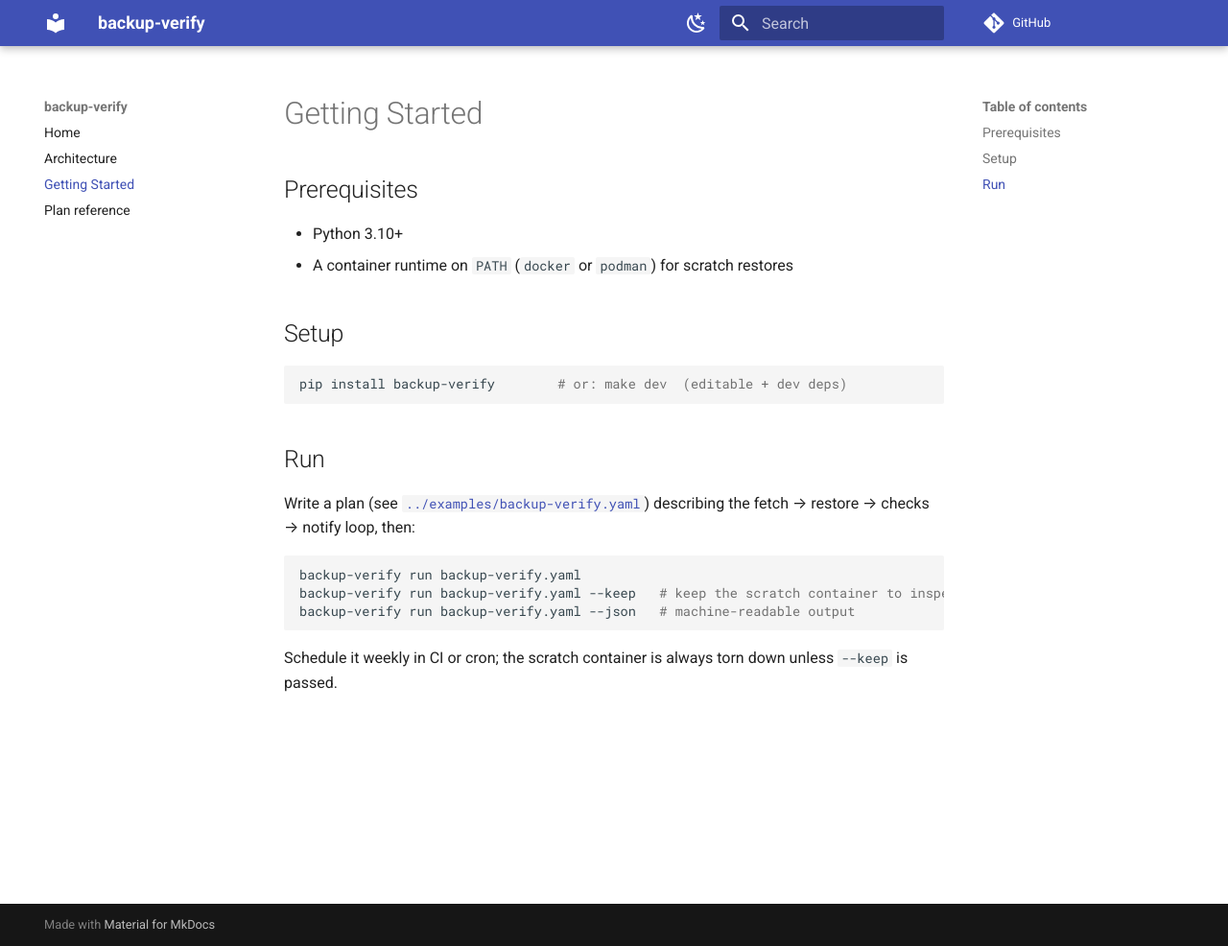
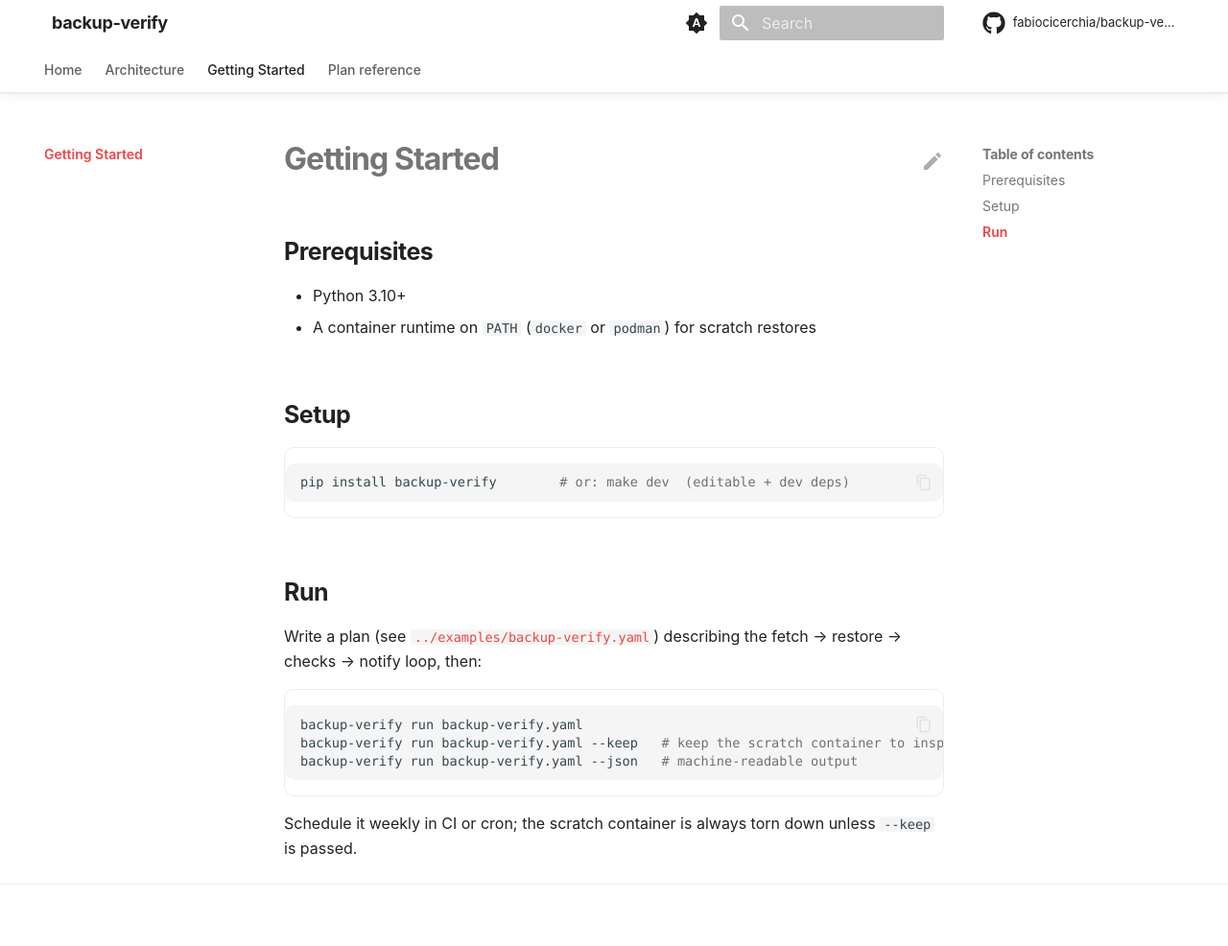
Before and after one commit to fabiocicerchia/backup-verify, an MkDocs documentation site: the page built from docs/getting-started.md, in a window 1280 px wide and 986 px high. Shown: the whole window at 96% size. Built offline with MkDocs 1.6.1 and Material for MkDocs 9.7.7, drawn with Linux system fonts in a browser that asks for light colours; comment, search, counter and statistics services are not loaded.

Commit message:
feat(docs): build the docs site in Actions and drop Read the Docs (#44)
* feat(docs): build the docs site in Actions and drop Read the Docs

This repo's mkdocs.yml has never been rendered: Pages serves main/docs as
a folder, so the site is docs/index.html plus raw markdown, and the doc
pages come back as text/markdown rather than a rendered site.

docs.yml builds it with `mkdocs build --strict` on the pinned toolchain and
deploys the artifact to Pages. The splash is copied to the artifact root,
where the repo homepage and README badges already point, and the rendered
site publishes under /docs/ — so no existing URL breaks.

mkdocs.yml takes the shared Material template but keeps this repo's own nav.
docs/requirements.txt pins the toolchain, git-revision-date-localized
included: the config loads it and the strict build aborts without it.
check-yaml skips mkdocs.yml, whose Material tags safe_load cannot parse.

The strict build also found links the raw-markdown site was hiding:
../README.md was never a valid relative target (the README is not inside
docs/), and several links pointed at files outside the docs tree. Fixed
in: docs/getting-started.md.

Co-Authored-By: Claude Opus 5 (1M context) <noreply@anthropic.com>
Claude-Session: https://claude.ai/code/session_01F5By8zzZMak7tqZGraixSJ

* feat(docs): link the splash to the rendered site and its palette

The splash predates /docs/ existing: it defined its own --accent pair next to
a second copy in docs/stylesheets/extra.css, and sent "Full docs" to the
GitHub README because there was no rendered site to send it to.

docs/index.html now links docs/stylesheets/extra.css — the path is relative to
the deployed layout, splash at / and docs at /docs/ — so the stylesheet holds
the only copy of the palette and the two cannot drift. This repo's cluster
pair moved there from the splash. "Full docs" points at docs/.

Material substitutes a generic book icon when theme.logo is unset, which it is
here, so the stand-in is hidden rather than shipped as the brand. The
mkdocs.yml comments describing the Read the Docs build are gone with the build
itself, and site/ is ignored so a local `mkdocs build` leaves nothing behind.

Co-Authored-By: Claude Opus 5 (1M context) <noreply@anthropic.com>
Claude-Session: https://claude.ai/code/session_011KGz6YbUgryVge5dg7dxXd

---------

Co-authored-by: Claude Opus 5 (1M context) <noreply@anthropic.com>

````diff
--- a/.pre-commit-config.yaml
+++ b/.pre-commit-config.yaml
@@ -22,7 +22,7 @@ repos:
         # templates rather than YAML — the parser cannot read either as-is. The
         # exclude is path-relative so it catches chart/ and charts/<name>/ alike.
         args: [--allow-multiple-documents]
-        exclude: (^|/)templates/
+        exclude: (^|/)templates/|^mkdocs\.yml$
       - id: check-json
       - id: check-toml
       # Python only (types: [python]) — a no-op in a repo with no .py files, so
--- a/docs/getting-started.md
+++ b/docs/getting-started.md
@@ -13,7 +13,7 @@ pip install backup-verify        # or: make dev  (editable + dev deps)
 
 ## Run
 
-Write a plan (see [`../examples/backup-verify.yaml`](../examples/backup-verify.yaml))
+Write a plan (see [`../examples/backup-verify.yaml`](https://github.com/fabiocicerchia/backup-verify/blob/main/examples/backup-verify.yaml))
 describing the fetch → restore → checks → notify loop, then:
 
 ```sh
--- /dev/null
+++ b/docs/stylesheets/extra.css
@@ -0,0 +1,240 @@
+/*
+ * backup-verify — premium documentation theme for MkDocs Material.
+ * System typography, gradient accents, soft depth, icon-driven feature cards.
+ * Nothing here loads over the network: no CDN, no web font, no analytics.
+ *
+ * ── The one thing you change ──────────────────────────────────────────────
+ * The accent pair below, and nothing else. It is the only copy of the palette:
+ * docs/index.html links this file, so the splash and the rendered docs cannot
+ * drift apart. Pick the colour of the cluster the project belongs to so they
+ * read as one family — don't pick from taste:
+ *
+ *   platform / Kubernetes    #38bdf8  #3b82f6   (blue)
+ *   security / supply chain  #fb923c  #ef4444   (orange-red)
+ *   CLI utilities            #22d3ee  #6366f1   (cyan-indigo)   ← default
+ *   GreenOps                 #34d399  #059669   (green)
+ *
+ * A project may take its own pair when the colour carries meaning (gandalf is
+ * purple, dark-canary amber, offline teal).
+ */
+
+:root {
+  /* The palette, read by both the docs and the splash. The roles below split
+     them for legibility: --accent-2 carries chrome and links, where the
+     contrast is against white, --accent is the interactive one, and the hero
+     and buttons blend the two. */
+  --accent: #fb923c;
+  --accent-2: #ef4444;
+
+  --md-primary-fg-color: var(--accent-2);
+  --md-primary-fg-color--light: var(--accent-2);
+  --md-primary-fg-color--dark: var(--accent-2);
+  --md-accent-fg-color: var(--accent);
+
+  /* System stack — matches docs/index.html and needs no download. */
+  --md-text-font-family: -apple-system, BlinkMacSystemFont, "Segoe UI", Roboto,
+    Helvetica, Arial, sans-serif;
+  --md-code-font-family: ui-monospace, SFMono-Regular, "SF Mono", Menlo, Monaco,
+    Consolas, "Liberation Mono", monospace;
+}
+
+/* Keep the header/links legible on the custom primary in both schemes. */
+[data-md-color-primary="custom"] {
+  --md-primary-bg-color: #ffffff;
+  --md-typeset-a-color: var(--accent-2); /* indigo — readable on white */
+}
+[data-md-color-scheme="slate"] {
+  --md-typeset-a-color: var(--accent); /* cyan — readable on the dark ground */
+  --md-default-bg-color: #0b0f1a;
+  --md-default-bg-color--light: #0d1220;
+}
+[data-md-color-scheme="slate"] .md-header,
+[data-md-color-scheme="slate"] .md-tabs {
+  background-color: #0b0f1a;
+}
+
+/* === Header: translucent, blurred, hairline divider ====================== */
+
+.md-header {
+  background-color: var(--md-default-bg-color);
+  color: var(--md-default-fg-color);
+  box-shadow: none;
+  border-bottom: 1px solid var(--md-default-fg-color--lightest);
+  backdrop-filter: saturate(180%) blur(20px);
+  -webkit-backdrop-filter: saturate(180%) blur(20px);
+}
+.md-header[data-md-state="shadow"],
+.md-header--shadow {
+  box-shadow: 0 2px 12px rgba(0, 0, 0, 0.06);
+}
+.md-header__title {
+  font-weight: 700;
+  letter-spacing: -0.02em;
+}
+.md-tabs {
+  background-color: var(--md-default-bg-color);
+  color: var(--md-default-fg-color);
+  border-bottom: 1px solid var(--md-default-fg-color--lightest);
+}
+.md-tabs__link {
+  opacity: 0.72;
+  font-weight: 500;
+}
+.md-tabs__link:hover,
+.md-tabs__link--active {
+  opacity: 1;
+}
+
+/* === Typography ========================================================== */
+
+.md-typeset {
+  font-feature-settings: "kern", "liga";
+}
+.md-typeset h1 {
+  font-weight: 700;
+  letter-spacing: -0.03em;
+  line-height: 1.15;
+}
+.md-typeset h2 {
+  font-weight: 650;
+  letter-spacing: -0.02em;
+  margin-top: 2.4em;
+}
+.md-typeset h3 {
+  font-weight: 600;
+  letter-spacing: -0.01em;
+}
+
+/* Rounded, bordered code blocks — softer than the default flush edges. */
+.md-typeset pre > code,
+.md-typeset .highlight > pre {
+  border-radius: 10px;
+}
+.md-typeset .highlight {
+  border-radius: 10px;
+  border: 1px solid var(--md-default-fg-color--lightest);
+}
+
+/* Tables read as cards and scroll on narrow screens instead of clipping. */
+.md-typeset table:not([class]) {
+  border-radius: 10px;
+  border: 1px solid var(--md-default-fg-color--lightest);
+  overflow: hidden;
+  font-size: 0.78rem;
+}
+.md-typeset table:not([class]) th {
+  font-weight: 600;
+  text-transform: uppercase;
+  letter-spacing: 0.04em;
+  font-size: 0.68rem;
+}
+
+/* === Buttons ============================================================= */
+
+.md-typeset .md-button {
+  border-radius: 980px;
+  font-weight: 600;
+  padding: 0.5em 1.4em;
+  transition: transform 0.25s cubic-bezier(0.25, 0.1, 0.25, 1),
+    box-shadow 0.25s ease;
+}
+.md-typeset .md-button--primary {
+  background: linear-gradient(135deg, var(--accent), var(--accent-2));
+  border: none;
+  color: #fff;
+}
+.md-typeset .md-button:hover {
+  transform: translateY(-1px) scale(1.02);
+  box-shadow: 0 6px 24px rgba(99, 102, 241, 0.3);
+}
+
+/* === Home hero =========================================================== */
+/* Rendered from a <div class="hero"> block in docs/README.md. */
+
+.md-typeset .hero {
+  text-align: center;
+  padding: 3.5rem 1rem 1rem;
+}
+.md-typeset .hero h1 {
+  font-size: 3rem;
+  margin: 0 0 0.4rem;
+  background: linear-gradient(135deg, var(--accent), var(--accent-2));
+  -webkit-background-clip: text;
+  background-clip: text;
+  -webkit-text-fill-color: transparent;
+  color: transparent;
+}
+.md-typeset .hero .hero-tagline {
+  font-size: 1.3rem;
+  font-weight: 500;
+  color: var(--md-default-fg-color--light);
+  max-width: 42rem;
+  margin: 0 auto 1.6rem;
+  line-height: 1.4;
+}
+.md-typeset .hero .md-button + .md-button {
+  margin-left: 0.5rem;
+}
+
+/* === Feature cards ======================================================= */
+/* Material's `<div class="grid cards">` list syntax, given depth + hover. */
+
+.md-typeset .grid.cards > ul > li,
+.md-typeset .grid > .card {
+  border-radius: 16px;
+  border: 1px solid var(--md-default-fg-color--lightest);
+  padding: 1.4rem;
+  transition: transform 0.3s cubic-bezier(0.25, 0.1, 0.25, 1),
+    box-shadow 0.3s ease, border-color 0.3s ease;
+}
+.md-typeset .grid.cards > ul > li:hover,
+.md-typeset .grid > .card:hover {
+  transform: translateY(-3px);
+  border-color: color-mix(in srgb, var(--accent) 40%, transparent);
+  box-shadow: 0 10px 34px rgba(0, 0, 0, 0.08);
+}
+[data-md-color-scheme="slate"] .md-typeset .grid.cards > ul > li:hover {
+  box-shadow: 0 10px 34px rgba(0, 0, 0, 0.5);
+}
+.md-typeset .grid.cards > ul > li > hr {
+  margin: 0.8rem 0;
+}
+.md-typeset .grid.cards .twemoji,
+.md-typeset .grid.cards svg {
+  color: var(--accent);
+}
+
+/* === Sidebar / nav ======================================================= */
+
+.md-nav__title {
+  font-weight: 700;
+  letter-spacing: -0.01em;
+}
+.md-nav__link--active {
+  font-weight: 600;
+}
+
+/* === Footer ============================================================== */
+
+.md-footer-meta {
+  background-color: var(--md-default-bg-color);
+  border-top: 1px solid var(--md-default-fg-color--lightest);
+}
+.md-footer-meta .md-footer-copyright,
+.md-footer-meta .md-footer__link {
+  color: var(--md-default-fg-color--light);
+}
+
+html {
+  scroll-behavior: smooth;
+}
+
+/* === Logo ================================================================ */
+/* Material substitutes a generic book icon when `theme.logo` is unset. This
+   repo has no logo, so hide the stand-in rather than ship someone else's glyph
+   as the brand. Delete this block when a real logo lands in mkdocs.yml. */
+
+.md-header__button.md-logo,
+.md-nav__title .md-nav__button.md-logo {
+  display: none;
+}
--- a/mkdocs.yml
+++ b/mkdocs.yml
@@ -1,22 +1,131 @@
+# backup-verify docs — MkDocs Material, styled to feel like a product site
+# (premium hero, feature cards, nav tabs, dark/light, local search, edit links)
+# while staying on the portfolio's standard tooling. See docs/stylesheets/extra.css
+# for the look; the accent palette lives there and is the only thing you swap.
 site_name: backup-verify
 site_description: Restores the latest backup into a scratch container on a schedule and runs smoke queries.
+site_url: https://fabiocicerchia.github.io/backup-verify/docs/
 repo_url: https://github.com/fabiocicerchia/backup-verify
+repo_name: fabiocicerchia/backup-verify
+edit_uri: edit/main/docs/
+copyright: Copyright &copy; 2026 Fabio Cicerchia
 docs_dir: docs
+
+# docs/index.html is the standalone GitHub Pages splash, not a docs page. Keep
+# it out of the MkDocs render so the site home (README.md) maps to index.html
+# without a collision. GitHub Pages serves the raw file at the site root.
+exclude_docs: |
+  index.html
+  requirements.txt
 
 theme:
   name: material
+  # No web fonts: these docs avoid external requests (privacy, offline docs,
+  # reproducible builds). A system font stack is set in extra.css instead.
+  font: false
+  language: en
   palette:
-    - scheme: default
-      toggle: { icon: material/weather-night, name: Dark mode }
-    - scheme: slate
-      toggle: { icon: material/weather-sunny, name: Light mode }
+    # Follows the OS by default, with a manual toggle. `primary`/`accent: custom`
+    # hand the colours to extra.css so both schemes share one palette.
+    - media: "(prefers-color-scheme)"
+      primary: custom
+      accent: custom
+      toggle:
+        icon: material/brightness-auto
+        name: Switch to light mode
+    - media: "(prefers-color-scheme: light)"
+      scheme: default
+      primary: custom
+      accent: custom
+      toggle:
+        icon: material/weather-night
+        name: Switch to dark mode
+    - media: "(prefers-color-scheme: dark)"
+      scheme: slate
+      primary: custom
+      accent: custom
+      toggle:
+        icon: material/weather-sunny
+        name: Switch to system preference
+  features:
+    - navigation.tabs
+    - navigation.tabs.sticky
+    - navigation.sections
+    - navigation.top
+    - navigation.tracking
+    - navigation.indexes
+    - toc.follow
+    - search.suggest
+    - search.highlight
+    - search.share
+    - content.code.copy
+    - content.code.annotate
+    - content.action.edit
+    - content.tooltips
+  icon:
+    repo: fontawesome/brands/github
+    edit: material/pencil
 
+extra_css:
+  - stylesheets/extra.css
+
+extra:
+  # `generator: false` drops the "Made with Material for MkDocs" line; keep it
+  # if you'd rather credit the theme.
+  generator: false
+  social:
+    - icon: fontawesome/brands/github
+      link: https://github.com/fabiocicerchia/backup-verify
+
+# Only the search plugin ships with MkDocs itself. Anything else (social cards,
+# minify, git-revision-date) is a pip add — wire it into docs/requirements.txt
+# too, or `mkdocs build --strict` aborts on the missing plugin.
+plugins:
+  - search
+  - git-revision-date-localized:
+      enable_creation_date: true
+      # Fall back to the build date rather than failing when a file has no
+      # history yet — a new page, or a clone the workflow shallowed.
+      fallback_to_build_date: true
+      type: date
+  # Note: Material's `social` plugin is deliberately NOT enabled — it downloads
+  # a font from fonts.google.com at build time, which breaks this repo's
+  # no-external-requests / reproducible-build stance. Add Open Graph images by
+  # hand if you want them.
+
+markdown_extensions:
+  - abbr
+  - admonition
+  - attr_list
+  - def_list
+  - footnotes
+  - md_in_html
+  - tables
+  - toc:
+      permalink: true
+  - pymdownx.details
+  - pymdownx.superfences
+  - pymdownx.highlight:
+      anchor_linenums: true
+      line_spans: __span
+      pygments_lang_class: true
+  - pymdownx.inlinehilite
+  - pymdownx.snippets:
+      # `.` is the repo root (where mkdocs runs), so docs/changelog.md can embed
+      # the root CHANGELOG.md with `--8<-- "CHANGELOG.md"`.
+      base_path: ["."]
+      check_paths: true
+  - pymdownx.tabbed:
+      alternate_style: true
+  - pymdownx.tasklist:
+      custom_checkbox: true
+  - pymdownx.emoji:
+      emoji_index: !!python/name:material.extensions.emoji.twemoji
+      emoji_generator: !!python/name:material.extensions.emoji.to_svg
+
+# Top-level entries become tabs (theme feature navigation.tabs).
 nav:
   - Home: README.md
   - Architecture: architecture.md
   - Getting Started: getting-started.md
   - Plan reference: plan-reference.md
-
-markdown_extensions:
-  - admonition
-  - pymdownx.superfences
````
Also changed, not shown: docs/index.html (+9 -6 lines), docs/requirements.txt (added, +10 -0 lines), 1 other file.
